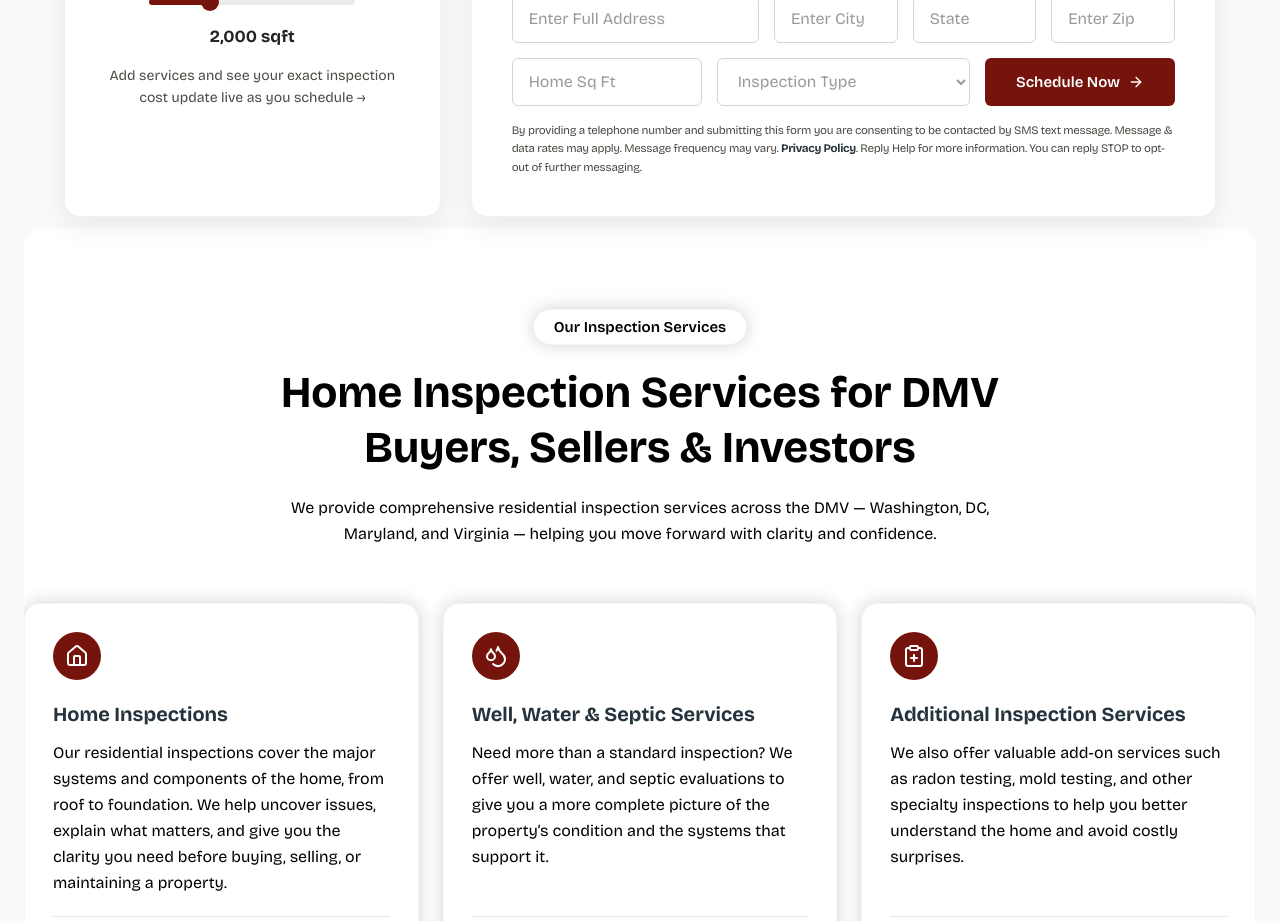
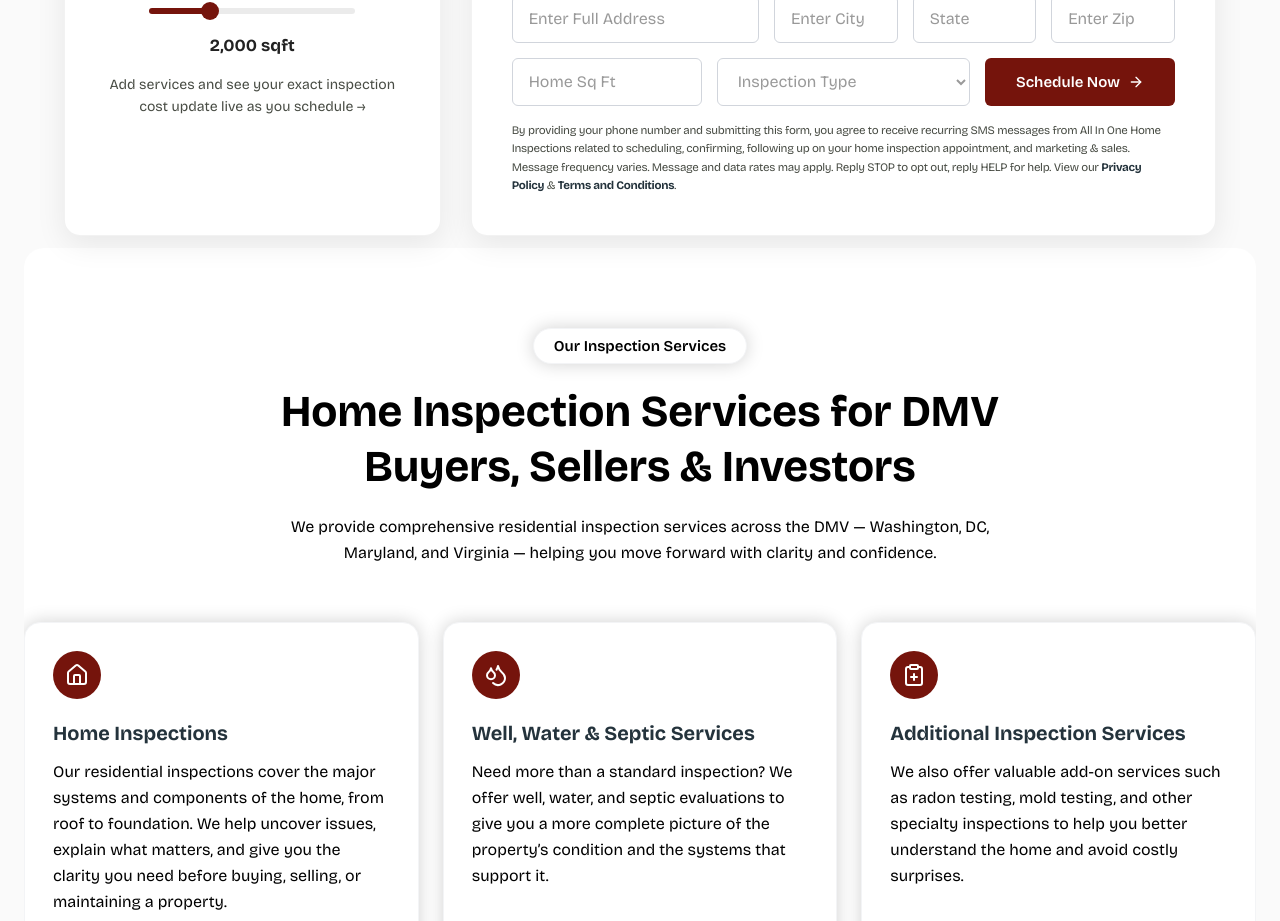
Before and after one commit to moximarketing/allinonehomeinspections-v2, a Next.js app: page / in a window 1280 px wide. Shown: the part 1020-1941 px from the top of the page. Built offline with nearby package versions, Linux system fonts and the light colour scheme.

Commit message:
Update SMS consent language for Twilio 10DLC compliance (lead forms)
Co-Authored-By: Claude Opus 4.8 <noreply@anthropic.com>

```diff
--- a/src/components/sections/hero-footer.tsx
+++ b/src/components/sections/hero-footer.tsx
@@ -365,16 +365,21 @@ export function HeroFooter({
                   </div>
                 </div>
 
-                {/* SMS consent — verbatim */}
+                {/* SMS consent — verbatim (Twilio 10DLC) */}
                 <p className="max-w-full text-[11.5px] font-normal leading-[1.6] tracking-[-0.3px] text-brand-text md:max-w-[753px]">
-                  By providing a telephone number and submitting this form you are consenting to be
-                  contacted by SMS text message. Message &amp; data rates may apply. Message
-                  frequency may vary.{" "}
-                  <Link href="/privacy-policy/" className="font-bold text-brand-purple">
+                  By providing your phone number and submitting this form, you agree to receive
+                  recurring SMS messages from All In One Home Inspections related to scheduling,
+                  confirming, following up on your home inspection appointment, and marketing &amp;
+                  sales. Message frequency varies. Message and data rates may apply. Reply STOP to
+                  opt out, reply HELP for help. View our{" "}
+                  <Link href="/privacy-policy/" target="_blank" rel="noopener" className="font-bold text-brand-purple">
                     Privacy Policy
+                  </Link>{" "}
+                  &amp;{" "}
+                  <Link href="/terms-of-service/" target="_blank" rel="noopener" className="font-bold text-brand-purple">
+                    Terms and Conditions
                   </Link>
-                  . Reply Help for more information. You can reply STOP to opt-out of further
-                  messaging.
+                  .
                 </p>
               </form>
             )}
--- a/src/components/site/contact-form.tsx
+++ b/src/components/site/contact-form.tsx
@@ -74,12 +74,18 @@ export function ContactForm() {
         <ArrowRight className="h-4 w-4" aria-hidden />
       </button>
       <p className="mt-1 font-display text-[13px] leading-[1.6] text-brand-text/80">
-        By providing a telephone number and submitting this form you are consenting to be contacted by SMS text
-        message. Message &amp; data rates may apply. Message frequency may vary.{" "}
-        <Link href="/privacy-policy/" className="underline hover:text-brand-red">
+        By providing your phone number and submitting this form, you agree to receive recurring SMS
+        messages from All In One Home Inspections related to scheduling, confirming, following up on
+        your home inspection appointment, and marketing &amp; sales. Message frequency varies.
+        Message and data rates may apply. Reply STOP to opt out, reply HELP for help. View our{" "}
+        <Link href="/privacy-policy/" target="_blank" rel="noopener" className="underline hover:text-brand-red">
           Privacy Policy
+        </Link>{" "}
+        &amp;{" "}
+        <Link href="/terms-of-service/" target="_blank" rel="noopener" className="underline hover:text-brand-red">
+          Terms and Conditions
         </Link>
-        . Reply HELP for more information. You can reply STOP to opt-out of further messaging.
+        .
       </p>
     </form>
   );
```
